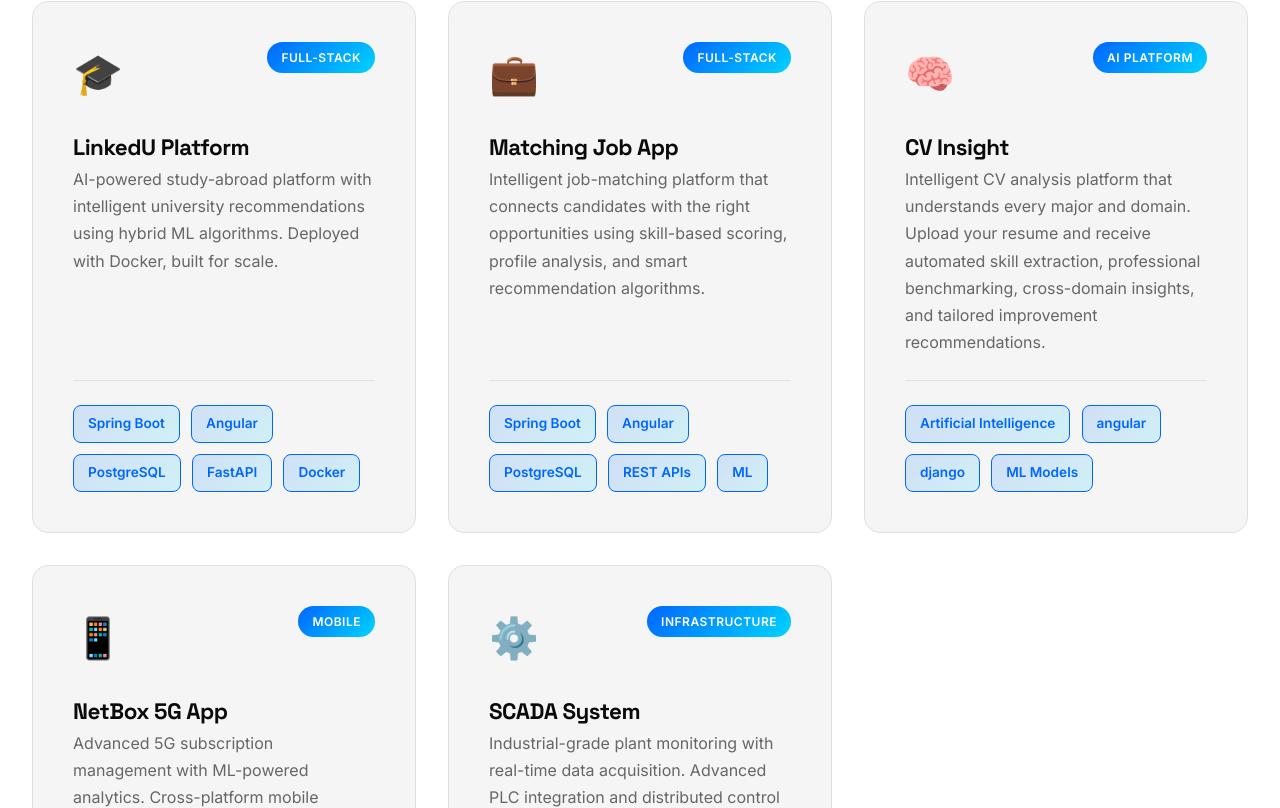
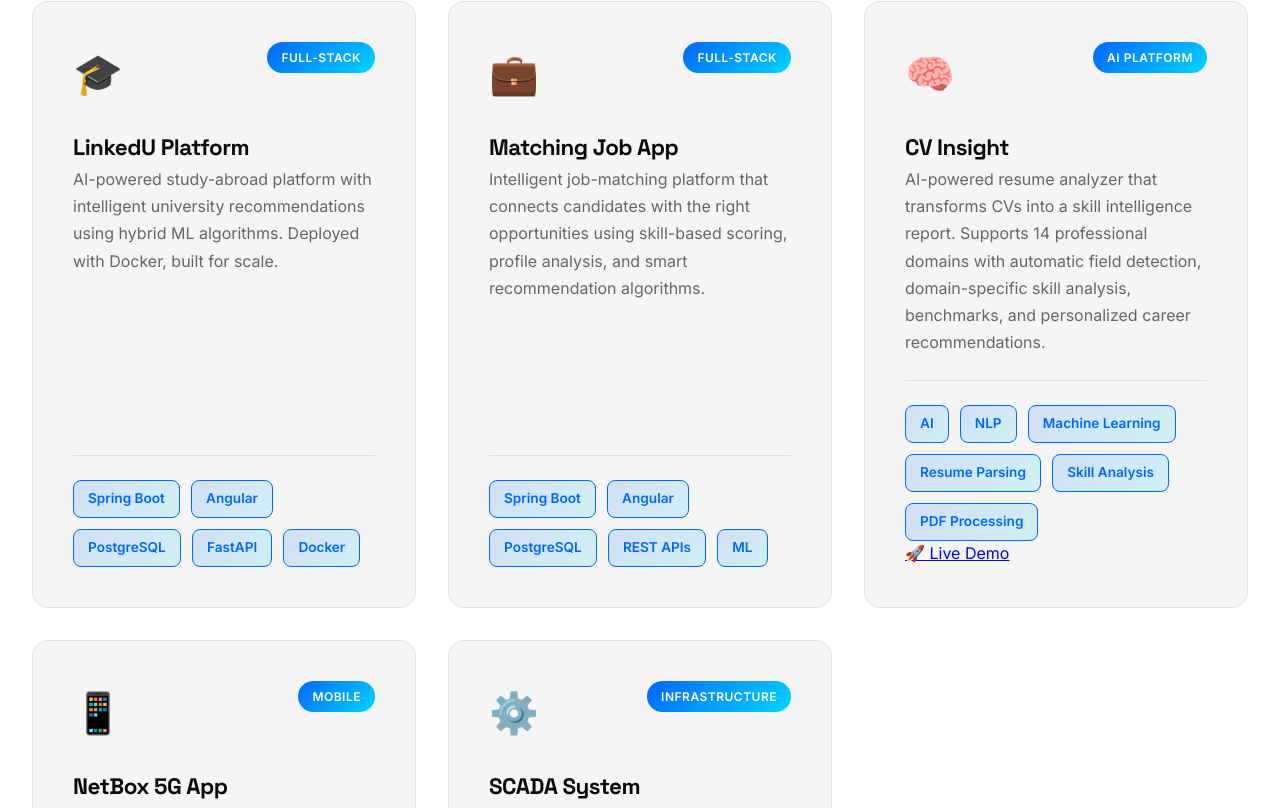
Before and after one commit to mohameddhiasakkar/portfolio, an Angular app: page / in a window 1280 px wide. Shown: the part 2037-2845 px from the top of the page. Built offline with nearby package versions, Linux system fonts and the light colour scheme.

Commit message:
cv resume update

```diff
--- a/src/app/app.html
+++ b/src/app/app.html
@@ -120,17 +120,25 @@
     <h3 class="project-title">CV Insight</h3>
 
     <p class="project-description">
-        Intelligent CV analysis platform that understands every major and domain.
-        Upload your resume and receive automated skill extraction, professional
-        benchmarking, cross-domain insights, and tailored improvement recommendations.
+        AI-powered resume analyzer that transforms CVs into a skill intelligence report.
+        Supports 14 professional domains with automatic field detection, domain-specific
+        skill analysis, benchmarks, and personalized career recommendations.
     </p>
 
     <div class="tech-tags">
-        <span class="tech-tag">Artificial Intelligence</span>
-        <span class="tech-tag">angular</span>
-        <span class="tech-tag">django</span>
-        <span class="tech-tag">ML Models</span>
+        <span class="tech-tag">AI</span>
+        <span class="tech-tag">NLP</span>
+        <span class="tech-tag">Machine Learning</span>
+        <span class="tech-tag">Resume Parsing</span>
+        <span class="tech-tag">Skill Analysis</span>
+        <span class="tech-tag">PDF Processing</span>
     </div>
+
+    <a href="https://score-resume-frontend.onrender.com/"
+       target="_blank"
+       class="project-btn">
+        🚀 Live Demo
+    </a>
 </div>
 
 
```
